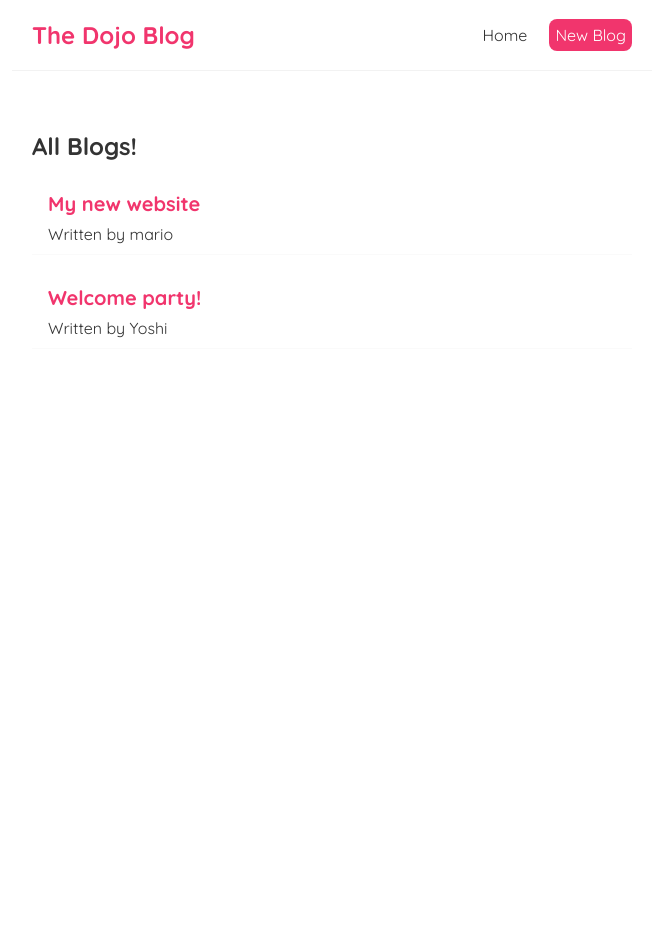
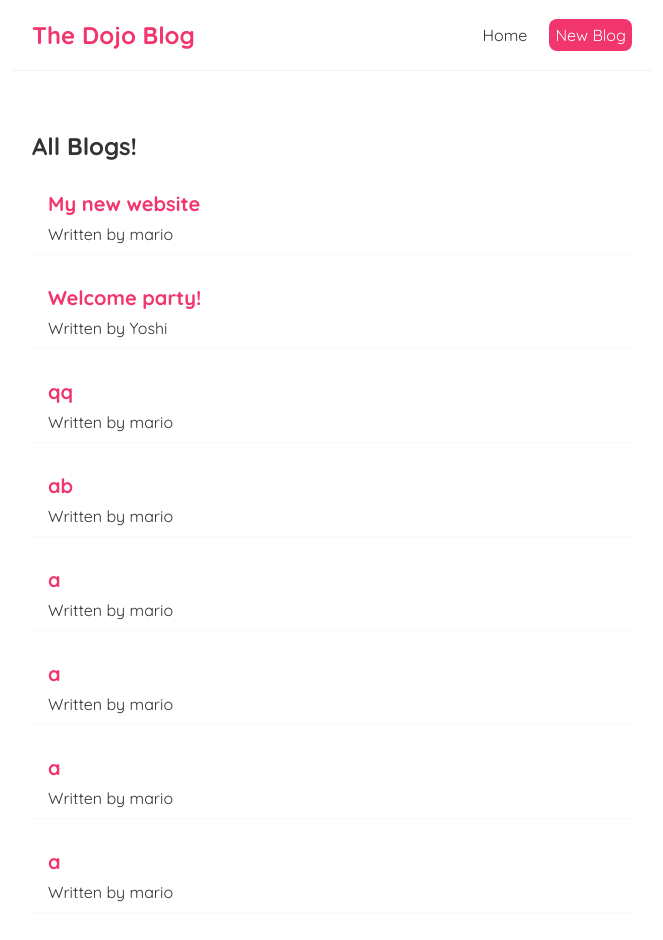
Before and after one commit to MusabSwe/MY_PROJECT, a React (Create React App) app in the folder ReactJS/dojo-blog/: page / in a window 1280 px wide. Shown: the top 940 px of the page, without its empty margins (308-971 px from the left). Before the commit the page ends 800 px from the top, so only its background shows below. Built offline with nearby package versions, Linux system fonts and the light colour scheme; data requests are answered from the project's data file.

Commit message:
Making a Post request and Isloading for post req

```diff
--- a/ReactJS/dojo-blog/Data/db.json
+++ b/ReactJS/dojo-blog/Data/db.json
@@ -11,6 +11,42 @@
       "body": "Lorem ipsum dolor sit amet, consectetur adipisicing elit. Incidunt deleniti nihil, pariatur maiores optio cum mollitia aliquid, similique iste minima eveniet accusantium corporis voluptas placeat omnis aliquam tenetur culpa ipsam.",
       "author": "Yoshi",
       "id": 2
+    },
+    {
+      "title": "qq",
+      "body": "bb",
+      "author": "mario",
+      "id": 3
+    },
+    {
+      "title": "ab",
+      "body": "b",
+      "author": "mario",
+      "id": 4
+    },
+    {
+      "title": "a",
+      "body": "b",
+      "author": "mario",
+      "id": 5
+    },
+    {
+      "title": "a",
+      "body": "b",
+      "author": "mario",
+      "id": 6
+    },
+    {
+      "title": "a",
+      "body": "b",
+      "author": "mario",
+      "id": 7
+    },
+    {
+      "title": "a",
+      "body": "b",
+      "author": "mario",
+      "id": 8
     }
   ]
 }
--- a/ReactJS/dojo-blog/src/Components/Create.js
+++ b/ReactJS/dojo-blog/src/Components/Create.js
@@ -5,13 +5,23 @@ const Create = () => {
     const [body, setBody] = useState('');
     // default value mario in select input
     const [author, setauthor] = useState('mario');
-
+    const [isLoading, setIsLoading] = useState(false);
     const handleSubmit = (e) => {
         e.preventDefault();
         // store written data in the form
         // after we submit
         const blog = { title, body, author };
-        console.log(blog);
+        setIsLoading(true)
+        setTimeout(() => {
+            fetch('http://localhost:8000/blogs', {
+                method: 'POST',
+                headers: { "Content-Type": "application/json" },
+                body: JSON.stringify(blog)
+            }).then(() => {
+                console.log("New Blog added");
+                setIsLoading(false);
+            })
+        }, 1000);
     }
     return (
         <div className="create">
@@ -34,12 +44,13 @@ const Create = () => {
                     <option value="mario">Mario</option>
                     <option value="Yoshi">Yoshi</option>
                 </select>
-                <button>Add Blog</button>
-                {/* For Testing to see if it is work */}
-                <p>{title}</p>
-                <p>{body}</p>
-                <p>{author}</p>
-
+                {/*
+                 To display Add blog since the default isLoading = true and when we click disappear
+                and the disabled button appears
+                */}
+                {!isLoading && <button>Add Blog</button>}
+                {/* we process with your POST request */}
+                {isLoading && <button disabled>Adding Blog...</button>}
             </form>
         </div>
     );
```
Lines whose indentation alone changed are shown as unchanged.
